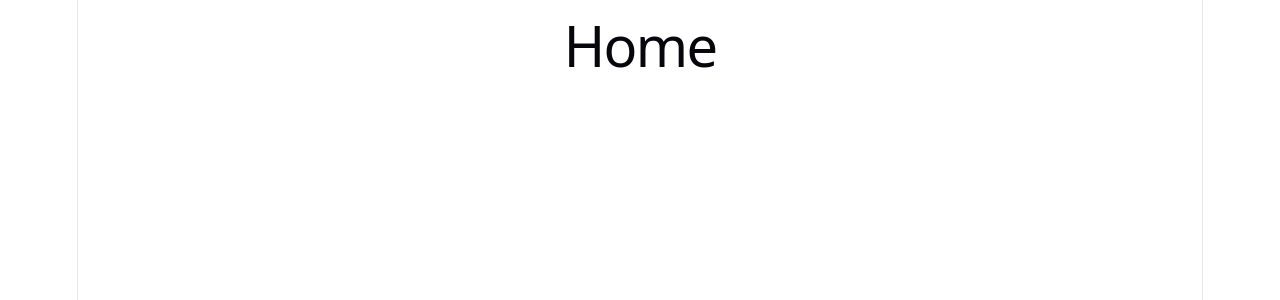
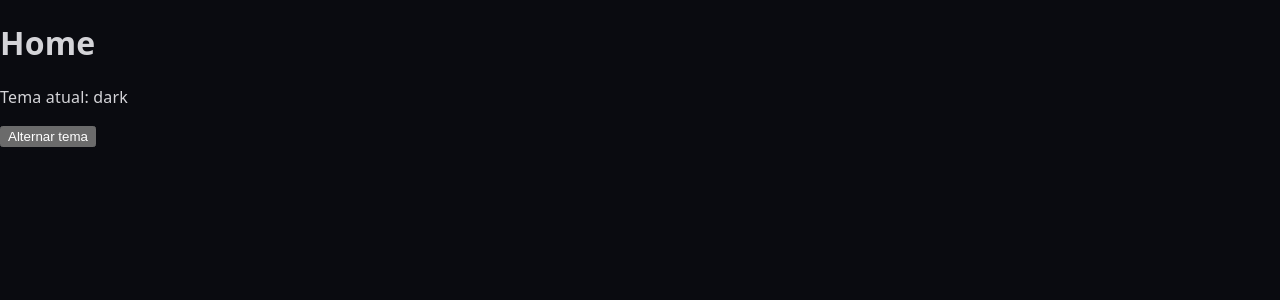
Before and after one commit to wassupnini/portfolio-nibarbosa, a React (Vite) app: page / in a window 1280 px wide. Shown: the top 300 px of the page. Built offline with nearby package versions, Linux system fonts and the light colour scheme.

Commit message:
feat: adiciona tema claro/escuro com persistência no localStorage

```diff
--- /dev/null
+++ b/src/context/ThemeContext.jsx
@@ -0,0 +1,36 @@
+import { createContext, useEffect, useState } from 'react'
+
+export const ThemeContext = createContext(null)
+
+const STORAGE_KEY = 'theme'
+
+function getInitialTheme() {
+  try {
+    const saved = localStorage.getItem(STORAGE_KEY)
+    if (saved === 'light' || saved === 'dark') return saved
+  } catch {
+    // o navegador pode bloquear o localStorage
+  }
+  return 'dark'
+}
+
+export function ThemeProvider({ children }) {
+  const [theme, setTheme] = useState(getInitialTheme)
+
+  useEffect(() => {
+    document.documentElement.dataset.theme = theme
+    try {
+      localStorage.setItem(STORAGE_KEY, theme)
+    } catch {
+      // se não puder salvar, o tema continua funcionando na sessão
+    }
+  }, [theme])
+
+  const toggleTheme = () => setTheme((current) => (current === 'dark' ? 'light' : 'dark'))
+
+  return (
+    <ThemeContext.Provider value={{ theme, toggleTheme }}>
+      {children}
+    </ThemeContext.Provider>
+  )
+}
--- a/src/hooks/useTheme.js
+++ b/src/hooks/useTheme.js
@@ -0,0 +1,10 @@
+import { useContext } from 'react'
+import { ThemeContext } from '../context/ThemeContext.jsx'
+
+export function useTheme() {
+  const context = useContext(ThemeContext)
+  if (!context) {
+    throw new Error('useTheme precisa estar dentro de ThemeProvider')
+  }
+  return context
+}
--- a/src/index.css
+++ b/src/index.css
@@ -1,111 +1,31 @@
 :root {
-  --text: #6b6375;
-  --text-h: #08060d;
-  --bg: #fff;
-  --border: #e5e4e7;
-  --code-bg: #f4f3ec;
-  --accent: #aa3bff;
-  --accent-bg: rgba(170, 59, 255, 0.1);
-  --accent-border: rgba(170, 59, 255, 0.5);
-  --social-bg: rgba(244, 243, 236, 0.5);
-  --shadow:
-    rgba(0, 0, 0, 0.1) 0 10px 15px -3px, rgba(0, 0, 0, 0.05) 0 4px 6px -2px;
-
-  --sans: system-ui, 'Segoe UI', Roboto, sans-serif;
-  --heading: system-ui, 'Segoe UI', Roboto, sans-serif;
-  --mono: ui-monospace, Consolas, monospace;
-
-  font: 18px/145% var(--sans);
-  letter-spacing: 0.18px;
-  color-scheme: light dark;
-  color: var(--text);
-  background: var(--bg);
-  font-synthesis: none;
-  text-rendering: optimizeLegibility;
-  -webkit-font-smoothing: antialiased;
-  -moz-osx-font-smoothing: grayscale;
-
-  @media (max-width: 1024px) {
-    font-size: 16px;
-  }
+  --bg: #0a0b10;
+  --surface: #111219;
+  --border: #2a2540;
+  --text: #d4d4d8;
+  --text-strong: #ffffff;
+  --accent: #9333ea;
+  --accent-soft: rgba(147, 51, 234, 0.15);
+  color-scheme: dark;
 }
 
-@media (prefers-color-scheme: dark) {
-  :root {
-    --text: #9ca3af;
-    --text-h: #f3f4f6;
-    --bg: #16171d;
-    --border: #2e303a;
-    --code-bg: #1f2028;
-    --accent: #c084fc;
-    --accent-bg: rgba(192, 132, 252, 0.15);
-    --accent-border: rgba(192, 132, 252, 0.5);
-    --social-bg: rgba(47, 48, 58, 0.5);
-    --shadow:
-      rgba(0, 0, 0, 0.4) 0 10px 15px -3px, rgba(0, 0, 0, 0.25) 0 4px 6px -2px;
-  }
-
-  #social .button-icon {
-    filter: invert(1) brightness(2);
-  }
+:root[data-theme='light'] {
+  --bg: #ffffff;
+  --surface: #f5f5f7;
+  --border: #e5e4e7;
+  --text: #4b4658;
+  --text-strong: #08060d;
+  --accent: #7c3aed;
+  --accent-soft: rgba(124, 58, 237, 0.1);
+  color-scheme: light;
 }
 
 body {
   margin: 0;
+  min-height: 100vh;
+  background: var(--bg);
+  color: var(--text);
+  font-family: system-ui, 'Segoe UI', Roboto, sans-serif;
+  letter-spacing: 0.18px;
+  -webkit-font-smoothing: antialiased;
 }
-
-#root {
-  width: 1126px;
-  max-width: 100%;
-  margin: 0 auto;
-  text-align: center;
-  border-inline: 1px solid var(--border);
-  min-height: 100svh;
-  display: flex;
-  flex-direction: column;
-  box-sizing: border-box;
-}
-
-h1,
-h2 {
-  font-family: var(--heading);
-  font-weight: 500;
-  color: var(--text-h);
-}
-
-h1 {
-  font-size: 56px;
-  letter-spacing: -1.68px;
-  margin: 32px 0;
-  @media (max-width: 1024px) {
-    font-size: 36px;
-    margin: 20px 0;
-  }
-}
-h2 {
-  font-size: 24px;
-  line-height: 118%;
-  letter-spacing: -0.24px;
-  margin: 0 0 8px;
-  @media (max-width: 1024px) {
-    font-size: 20px;
-  }
-}
-p {
-  margin: 0;
-}
-
-code,
-.counter {
-  font-family: var(--mono);
-  display: inline-flex;
-  border-radius: 4px;
-  color: var(--text-h);
-}
-
-code {
-  font-size: 15px;
-  line-height: 135%;
-  padding: 4px 8px;
-  background: var(--code-bg);
-}
--- a/src/main.jsx
+++ b/src/main.jsx
@@ -1,13 +1,16 @@
 import { StrictMode } from 'react'
 import { createRoot } from 'react-dom/client'
 import { BrowserRouter } from 'react-router-dom'
+import { ThemeProvider } from './context/ThemeContext.jsx'
 import './index.css'
 import App from './App.jsx'
 
 createRoot(document.getElementById('root')).render(
   <StrictMode>
     <BrowserRouter>
-      <App />
+      <ThemeProvider>
+        <App />
+      </ThemeProvider>
     </BrowserRouter>
   </StrictMode>,
 )
--- a/src/pages/Home.jsx
+++ b/src/pages/Home.jsx
@@ -1,3 +1,13 @@
+import { useTheme } from '../hooks/useTheme.js'
+
 export default function Home() {
-  return <h1>Home</h1>
+  const { theme, toggleTheme } = useTheme()
+
+  return (
+    <div>
+      <h1>Home</h1>
+      <p>Tema atual: {theme}</p>
+      <button onClick={toggleTheme}>Alternar tema</button>
+    </div>
+  )
 }
```
